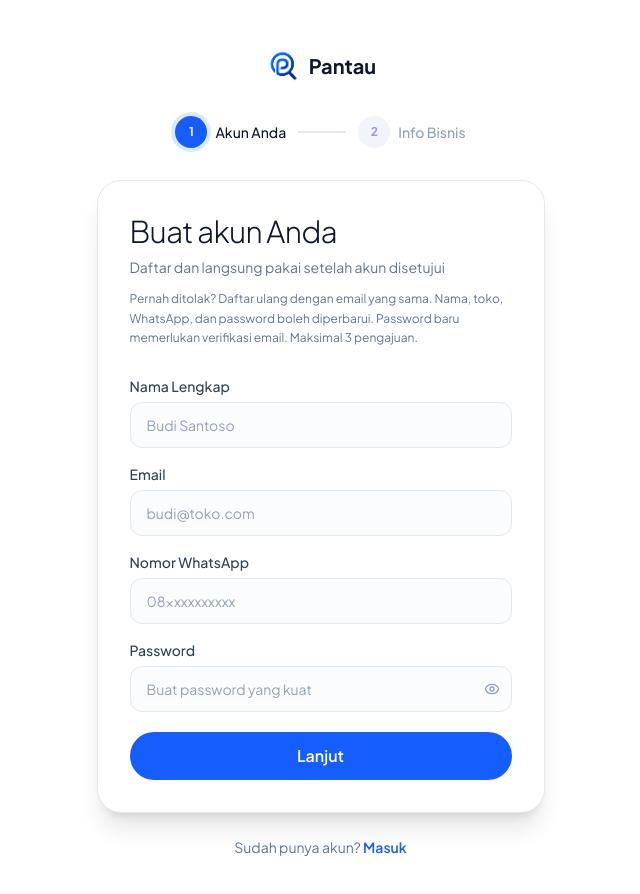
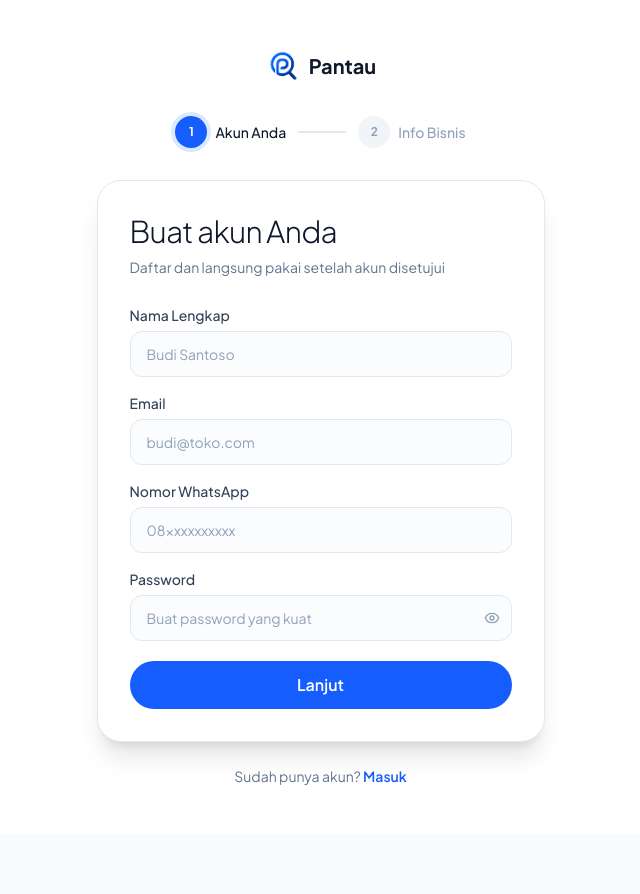
Before and after one commit to ArdhimasIzzanRafif/pantau, a Next.js app: page /register in a window 1280 px wide. Shown: the top 894 px of the page, without its empty margins (312-952 px from the left). After the commit the page ends 834 px from the top, so only its background shows below. Built offline with nearby package versions, Linux system fonts and the light colour scheme.

Commit message:
fix: remove lengthy registration guidance

```diff
--- a/src/app/register/page.tsx
+++ b/src/app/register/page.tsx
@@ -195,7 +195,6 @@ function RegistrationForm() {
             <div className="mb-7">
               <h1 className="text-3xl font-light text-slate-900 mb-2 tracking-tight">Buat akun Anda</h1>
               <p className="text-slate-500 text-sm">Daftar dan langsung pakai setelah akun disetujui</p>
-              <p className="mt-3 text-xs leading-relaxed text-slate-500">Pernah ditolak? Daftar ulang dengan email yang sama. Nama, toko, WhatsApp, dan password boleh diperbarui. Password baru memerlukan verifikasi email. Maksimal 3 pengajuan.</p>
               {retryToken && <p role="status" className="mt-3 rounded-xl bg-blue-50 p-3 text-sm leading-relaxed text-blue-700">Lanjutkan daftar ulang dengan email yang terisi di bawah. Lengkapi data Anda dan masukkan password baru, lalu kirim pengajuan.</p>}
             </div>
             <form onSubmit={handleNext} noValidate className="space-y-4">
```
